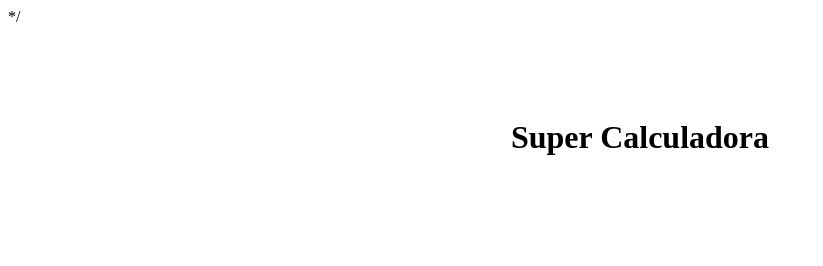
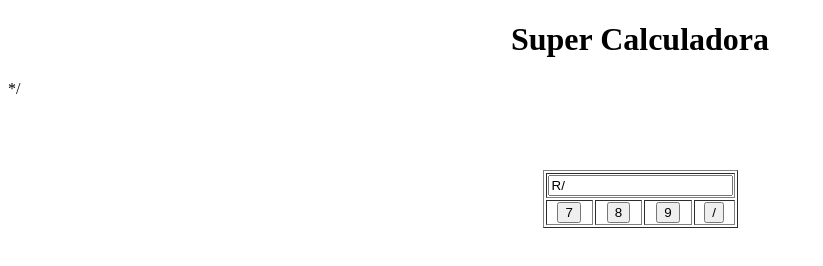
Before and after one commit to Bradleyivme/Calculadora, a plain HTML site: page index.html in a window 1280 px wide. Shown: the whole page, without its empty margins (0-823 px from the left). Drawn offline with Linux system fonts and the light colour scheme.

Commit message:
Se agregaron 4 input tipo botón a la tabla en index

```diff
--- a/index.html
+++ b/index.html
@@ -8,13 +8,33 @@
 
 </head>
 <body>
+<center>
+    <h1>Super Calculadora</h1>
+</center>
 
 </style>*/
 <br><br><br><br><br>
 <center>
-    <h1>Super Calculadora</h1>
-<table>
-
+<table border="1">
+    <tr>
+        <th colspan="4">
+            <input class="most" type="text" name="Resultado" id="Resultado" value="R/">
+        </th>
+    </tr>
+    <tr>
+        <th>
+            <input id="n7" type="button" value="7">
+        </th>
+        <th>
+            <input id="n8" type="button" value="8">
+        </th>
+        <th>
+            <input id="n9" type="button" value="9">
+        </th>
+        <th>
+            <input id="op" type="button" value="/">
+        </th>
+    </tr>
 </table>
 </center>
 </style>
```
